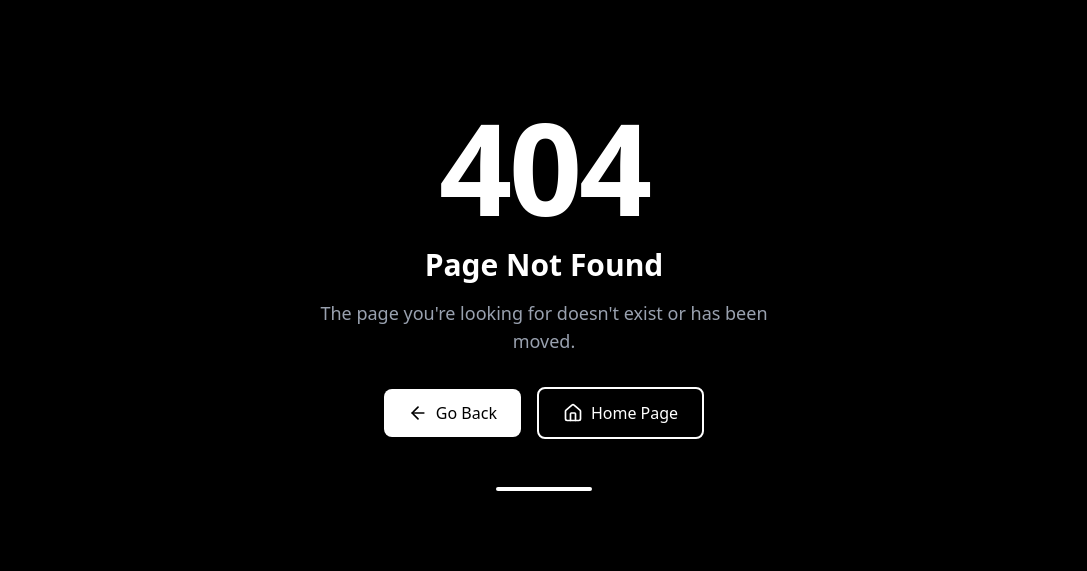
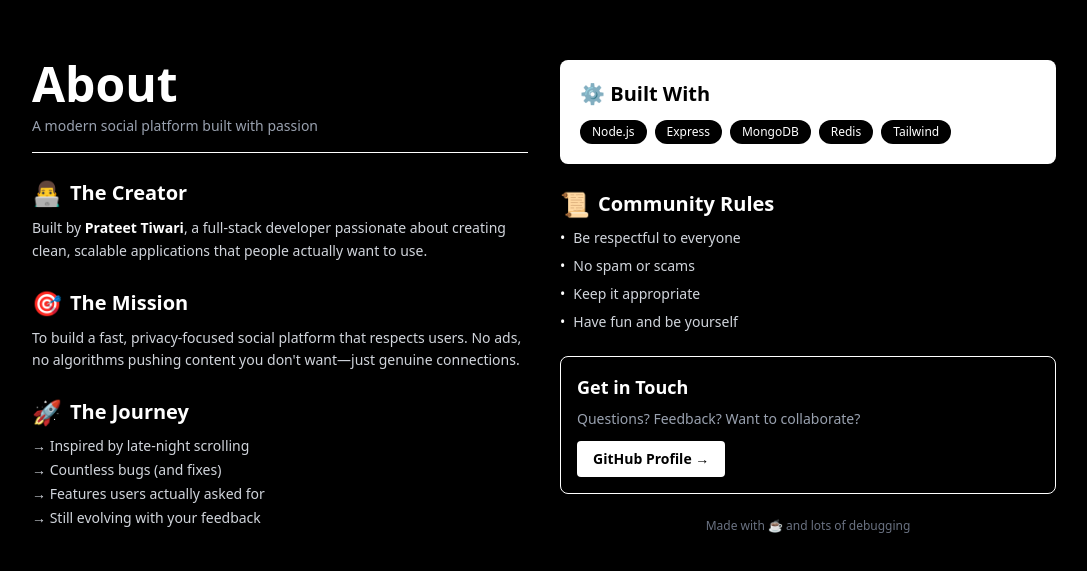
Before and after one commit to Prateet-Github/socialmedia-frontend, a React (Vite) app: page /about in a window 1280 px wide. Before the commit this address had no page. Shown: the part 103-674 px from the top of the page, without its empty margins (96-1183 px from the left). Built offline with nearby package versions, Linux system fonts and the light colour scheme.

Commit message:
feat: add About page and update routing to include it

```diff
--- a/src/App.jsx
+++ b/src/App.jsx
@@ -4,16 +4,18 @@ import Login from "./pages/Login";
 import { Routes, Route } from "react-router-dom";
 import Signup from "./pages/Signup";
 import NotFound from "./pages/NotFound";
+import About from "./pages/About";
 
 const App = () => {
   return (
     <>
       <Routes>
-        <Route path="*" element={<NotFound/>}></Route>
+        <Route path="*" element={<NotFound />}></Route>
         <Route path="/" element={<Home />}></Route>
         <Route path="/login" element={<Login />} />
         <Route path="/forgot-password" element={<ForgotPassword />}></Route>
         <Route path="signup" element={<Signup />}></Route>
+        <Route path="/about" element={<About />}></Route>
       </Routes>
     </>
   );
--- /dev/null
+++ b/src/pages/About.jsx
@@ -0,0 +1,128 @@
+export default function About() {
+  return (
+    <div className="min-h-screen bg-black text-white px-6 py-8 flex items-center justify-center overflow-hidden">
+      <div className="max-w-5xl w-full grid grid-cols-2 gap-8">
+        {/* Left Column */}
+        <div className="space-y-6">
+          {/* Header */}
+          <div className="border-b border-white pb-4">
+            <h1 className="text-5xl font-bold mb-2">About</h1>
+            <p className="text-gray-400 text-sm">
+              A modern social platform built with passion
+            </p>
+          </div>
+
+          {/* Creator */}
+          <div>
+            <h2 className="text-xl font-bold mb-2 flex items-center gap-2">
+              <span className="text-2xl">👨‍💻</span> The Creator
+            </h2>
+            <p className="text-sm leading-relaxed text-gray-300">
+              Built by{" "}
+              <span className="font-semibold text-white">Prateet Tiwari</span>,
+              a full-stack developer passionate about creating clean, scalable
+              applications that people actually want to use.
+            </p>
+          </div>
+
+          {/* Why This Exists */}
+          <div>
+            <h2 className="text-xl font-bold mb-2 flex items-center gap-2">
+              <span className="text-2xl">🎯</span> The Mission
+            </h2>
+            <p className="text-sm leading-relaxed text-gray-300">
+              To build a fast, privacy-focused social platform that respects
+              users. No ads, no algorithms pushing content you don't want—just
+              genuine connections.
+            </p>
+          </div>
+
+          {/* Journey */}
+          <div>
+            <h2 className="text-xl font-bold mb-2 flex items-center gap-2">
+              <span className="text-2xl">🚀</span> The Journey
+            </h2>
+            <ul className="text-sm space-y-1 text-gray-300">
+              <li>→ Inspired by late-night scrolling</li>
+              <li>→ Countless bugs (and fixes)</li>
+              <li>→ Features users actually asked for</li>
+              <li>→ Still evolving with your feedback</li>
+            </ul>
+          </div>
+        </div>
+
+        {/* Right Column */}
+        <div className="space-y-6">
+          {/* Tech Stack */}
+          <div className="bg-white text-black p-5 rounded-lg">
+            <h2 className="text-xl font-bold mb-3">⚙️ Built With</h2>
+            <div className="flex flex-wrap gap-2 text-xs">
+              <span className="px-3 py-1 bg-black text-white rounded-full">
+                Node.js
+              </span>
+              <span className="px-3 py-1 bg-black text-white rounded-full">
+                Express
+              </span>
+              <span className="px-3 py-1 bg-black text-white rounded-full">
+                MongoDB
+              </span>
+              <span className="px-3 py-1 bg-black text-white rounded-full">
+                Redis
+              </span>
+
+              <span className="px-3 py-1 bg-black text-white rounded-full">
+                Tailwind
+              </span>
+            </div>
+          </div>
+
+          {/* Guidelines */}
+          <div>
+            <h2 className="text-xl font-bold mb-2 flex items-center gap-2">
+              <span className="text-2xl">📜</span> Community Rules
+            </h2>
+            <div className="space-y-2 text-sm text-gray-300">
+              <div className="flex items-start gap-2">
+                <span className="text-white">•</span>
+                <span>Be respectful to everyone</span>
+              </div>
+              <div className="flex items-start gap-2">
+                <span className="text-white">•</span>
+                <span>No spam or scams</span>
+              </div>
+              <div className="flex items-start gap-2">
+                <span className="text-white">•</span>
+                <span>Keep it appropriate</span>
+              </div>
+              <div className="flex items-start gap-2">
+                <span className="text-white">•</span>
+                <span>Have fun and be yourself</span>
+              </div>
+            </div>
+          </div>
+
+          {/* Contact */}
+          <div className="border border-white p-4 rounded-lg">
+            <h2 className="text-lg font-bold mb-2">Get in Touch</h2>
+            <p className="text-sm text-gray-400 mb-3">
+              Questions? Feedback? Want to collaborate?
+            </p>
+            <a
+              href="https://github.com/Prateet-Github"
+              target="_blank"
+              rel="noopener noreferrer"
+              className="inline-block px-4 py-2 bg-white text-black text-sm font-semibold rounded hover:bg-gray-200 transition-colors"
+            >
+              GitHub Profile →
+            </a>
+          </div>
+
+          {/* Footer Note */}
+          <p className="text-xs text-gray-500 text-center">
+            Made with ☕ and lots of debugging
+          </p>
+        </div>
+      </div>
+    </div>
+  );
+}
```
